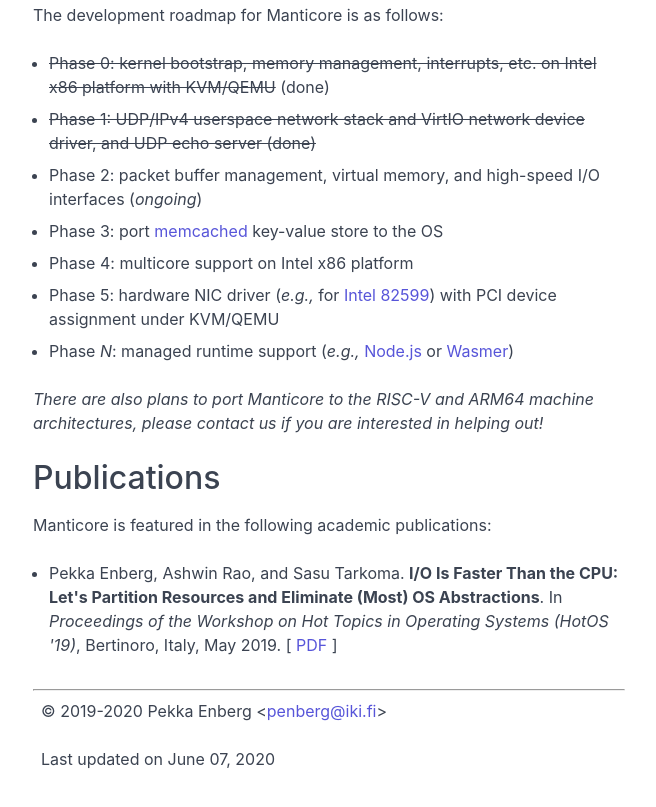
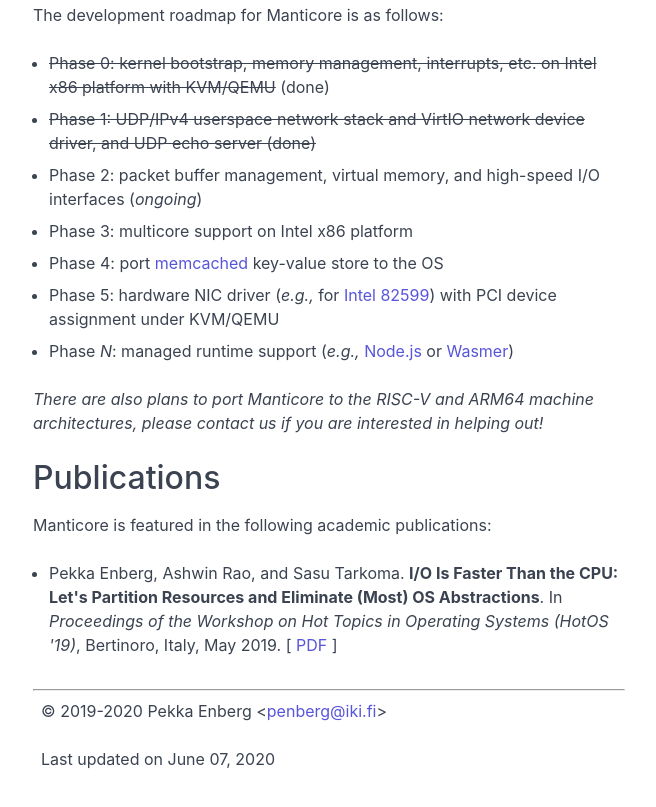
Before and after one commit to manticoreos/manticoreos.github.io, a plain HTML site: page index.html in a window 1280 px wide. Shown: the part 1205-2012 px from the top of the page, without its empty margins (311-967 px from the left). Drawn offline with nearby package versions, Linux system fonts and the light colour scheme.

Commit message:
Update home page

```diff
--- a/index.html
+++ b/index.html
@@ -89,8 +89,8 @@
             <li><s>Phase 0: kernel bootstrap, memory management, interrupts, etc. on Intel x86 platform with KVM/QEMU</s> (done)</li>
 	    <li><s>Phase 1: UDP/IPv4 userspace network stack and VirtIO network device driver, and UDP echo server (done)</s></li>
             <li>Phase 2: packet buffer management, virtual memory, and high-speed I/O interfaces (<i>ongoing</i>)</li>
-	    <li>Phase 3: port <a href="https://memcached.org/">memcached</a> key-value store to the OS</li>
-            <li>Phase 4: multicore support on Intel x86 platform</li>
+            <li>Phase 3: multicore support on Intel x86 platform</li>
+	    <li>Phase 4: port <a href="https://memcached.org/">memcached</a> key-value store to the OS</li>
             <li>Phase 5: hardware NIC driver (<i>e.g.,</i> for <a href="https://www.intel.com/content/dam/www/public/us/en/documents/datasheets/82599-10-gbe-controller-datasheet.pdf">Intel 82599</a>) with PCI device assignment under KVM/QEMU</li>
             <li>Phase <i>N</i>: managed runtime support (<i>e.g.,</i> <a href="https://nodejs.org">Node.js</a> or <a href="https://wasmer.io/">Wasmer</a>)</li>
           </ul>
```
